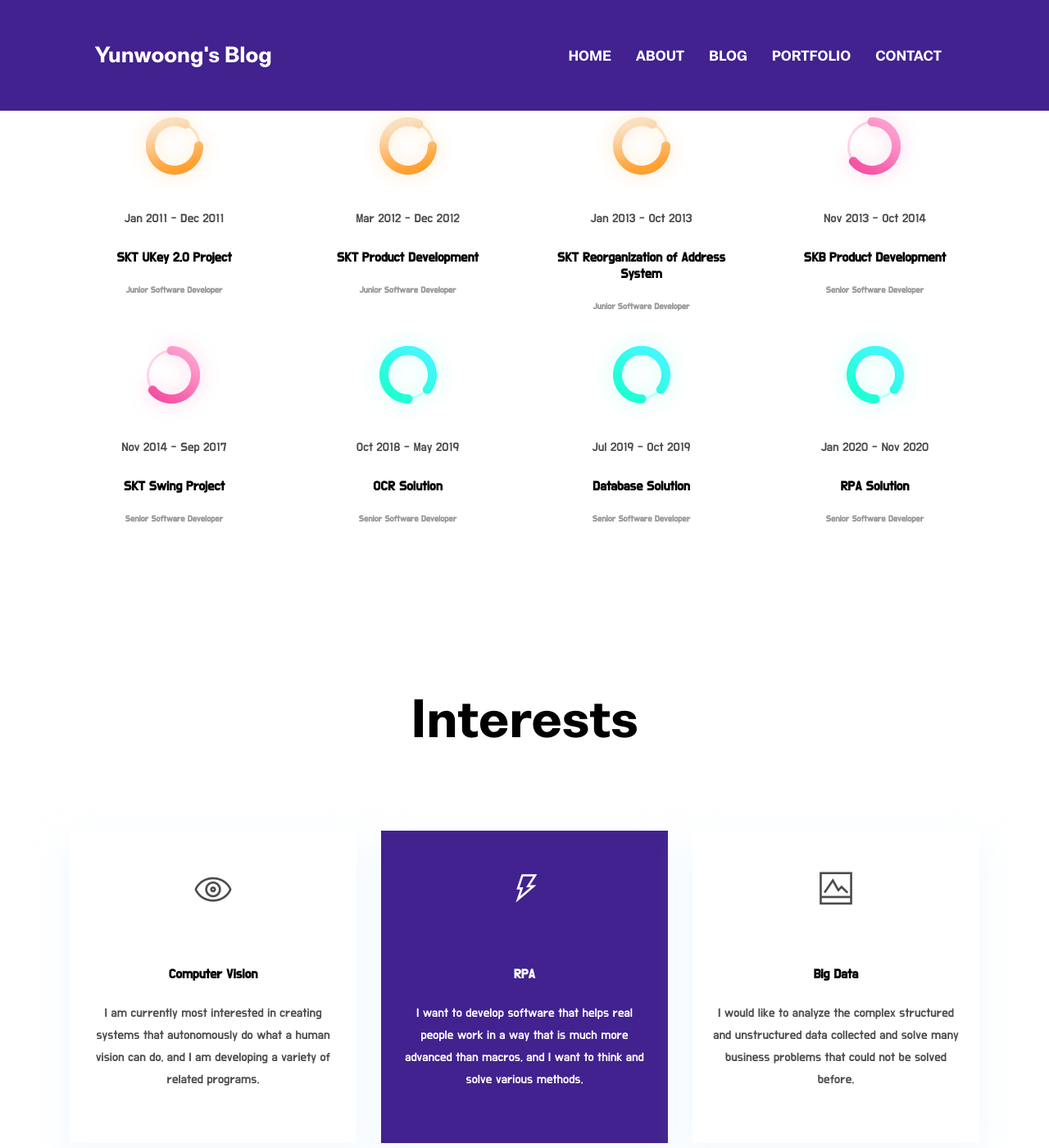
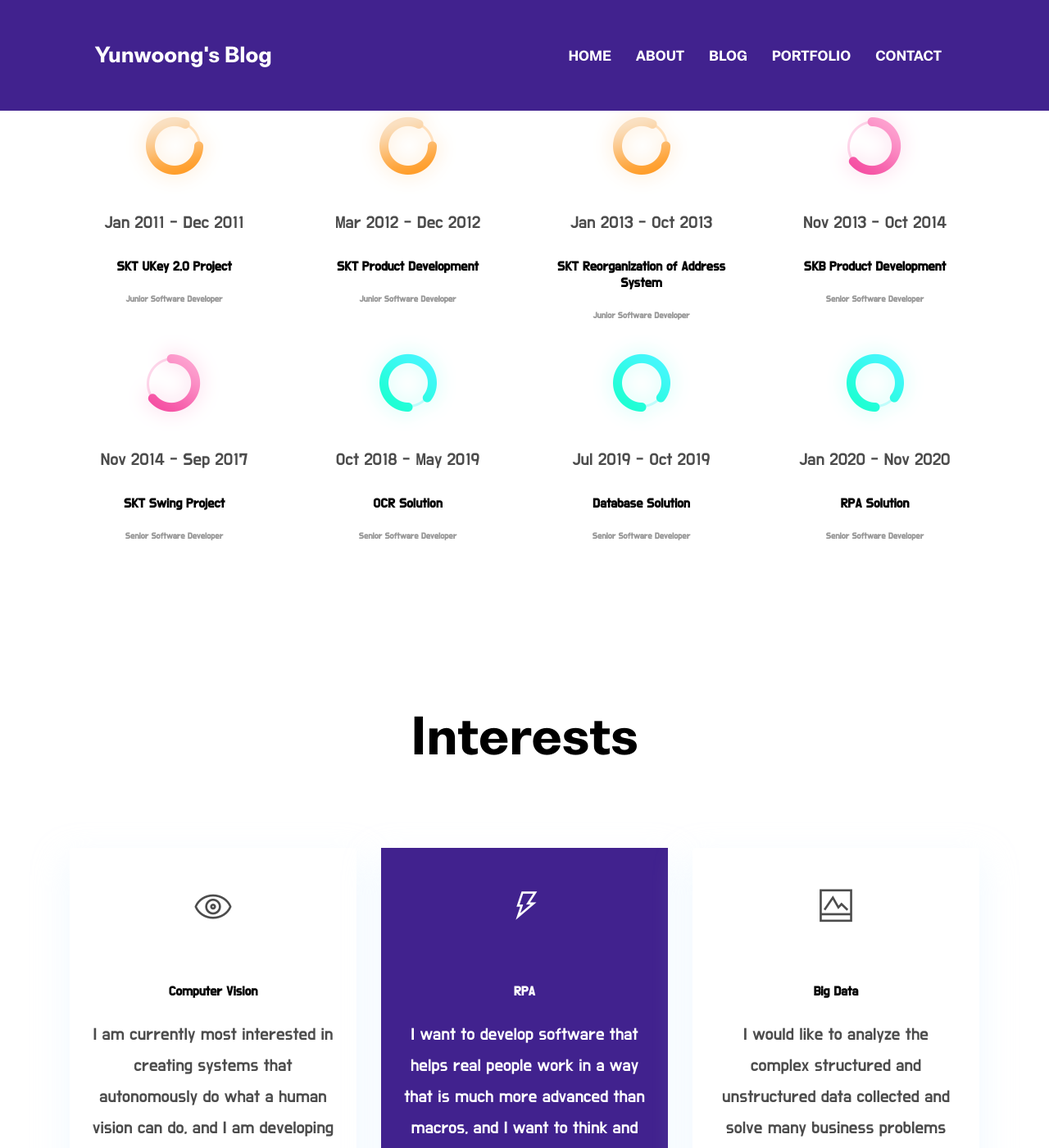
Before and after one commit to yunwoong7/yunwoong7.github.io, a Jekyll site: the page built from index.html, in a window 1280 px wide and 1400 px high, scrolled down 2390 px. Shown: the whole window at 82% size. Built offline with Jekyll 4.4.1, drawn with Linux system fonts in a browser that asks for light colours.

Commit message:
about font change

```diff
--- a/assets/scss/_typography.scss
+++ b/assets/scss/_typography.scss
@@ -23,7 +23,7 @@
   color: $text-color;
   font-size: 15px;
   line-height: 1.8;
-  font-family: $secondary-font;
+  font-family: $primary-font;
   &-lg{
     font-size: 22px;
   }
--- a/assets/scss/templates/_about.scss
+++ b/assets/scss/templates/_about.scss
@@ -53,3 +53,15 @@
     right: -100px;
   }
 }
+
+p, .paragraph {
+  margin-top: 16px;
+  font-weight: 400;
+  color: $text-color;
+  font-size: 21px;
+  line-height: 1.8;
+  font-family: $secondary-font;
+  &-lg{
+    font-size: 22px;
+  }
+}
```
